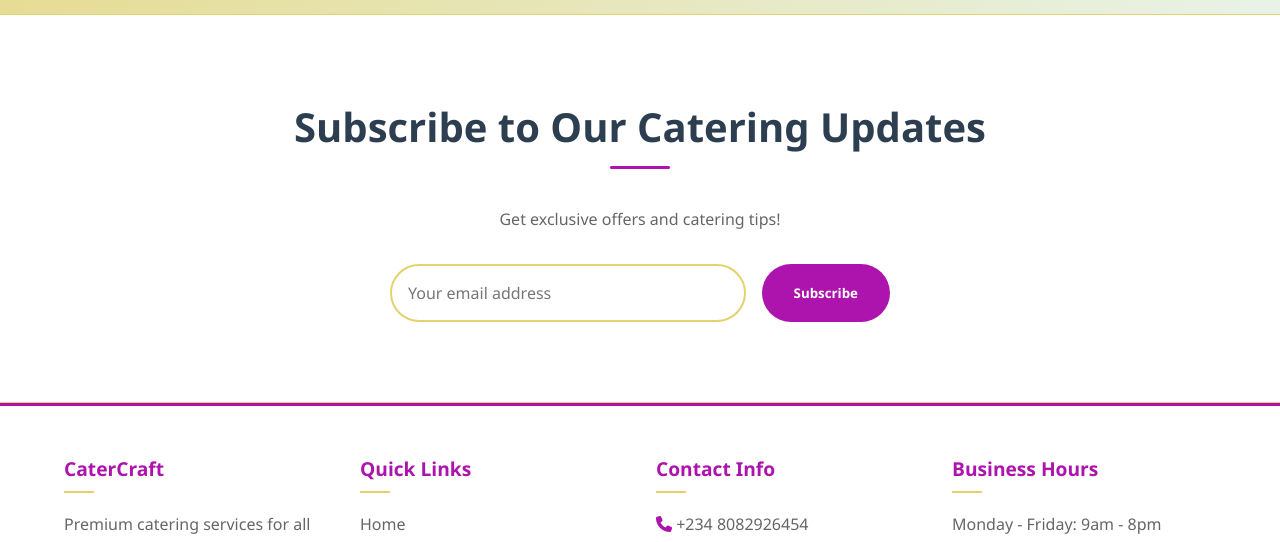
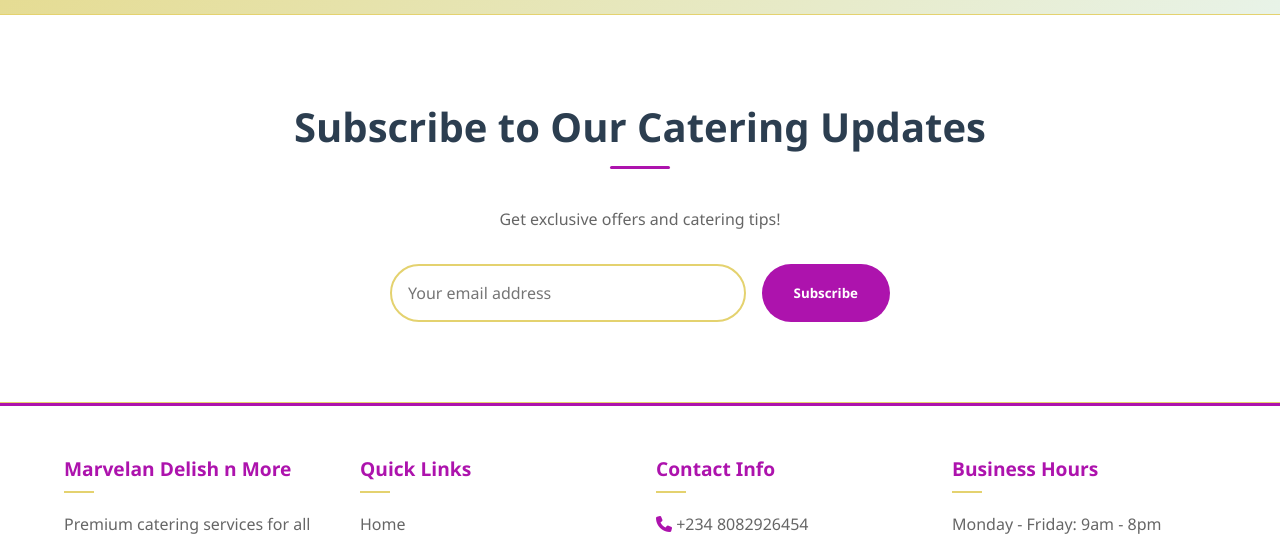
Before and after one commit to accolade99/marvelan, a plain HTML site: page index.htm in a window 1280 px wide. Shown: the part 2473-3015 px from the top of the page. Drawn offline with Linux system fonts and the light colour scheme.

Commit message:
Update index.htm

```diff
--- a/index.htm
+++ b/index.htm
@@ -3,7 +3,7 @@
 <head>
     <meta charset="UTF-8">
     <meta name="viewport" content="width=device-width, initial-scale=1.0, user-scalable=yes">
-    <title>CaterCraft - Premium Catering Services</title>
+    <title>marvelan</title>
     <!-- Font Awesome for icons -->
     <link rel="stylesheet" href="https://cdnjs.cloudflare.com/ajax/libs/font-awesome/6.4.0/css/all.min.css">
     <link rel="stylesheet" href="./style.css">
@@ -147,7 +147,7 @@
     <footer class="footer">
         <div class="footer-content">
             <div class="footer-column">
-                <h3>CaterCraft</h3>
+                <h3>Marvelan Delish n More</h3>
                 <p>Premium catering services for all your events. Fresh, delicious, and beautifully presented.</p>
                 <div class="social-icons">
                     <a href="#"><i class="fab fa-facebook-f"></i></a>
@@ -186,4 +186,5 @@
 
     <script src="./script.js"></script>
 </body>
+
 </html>
```
